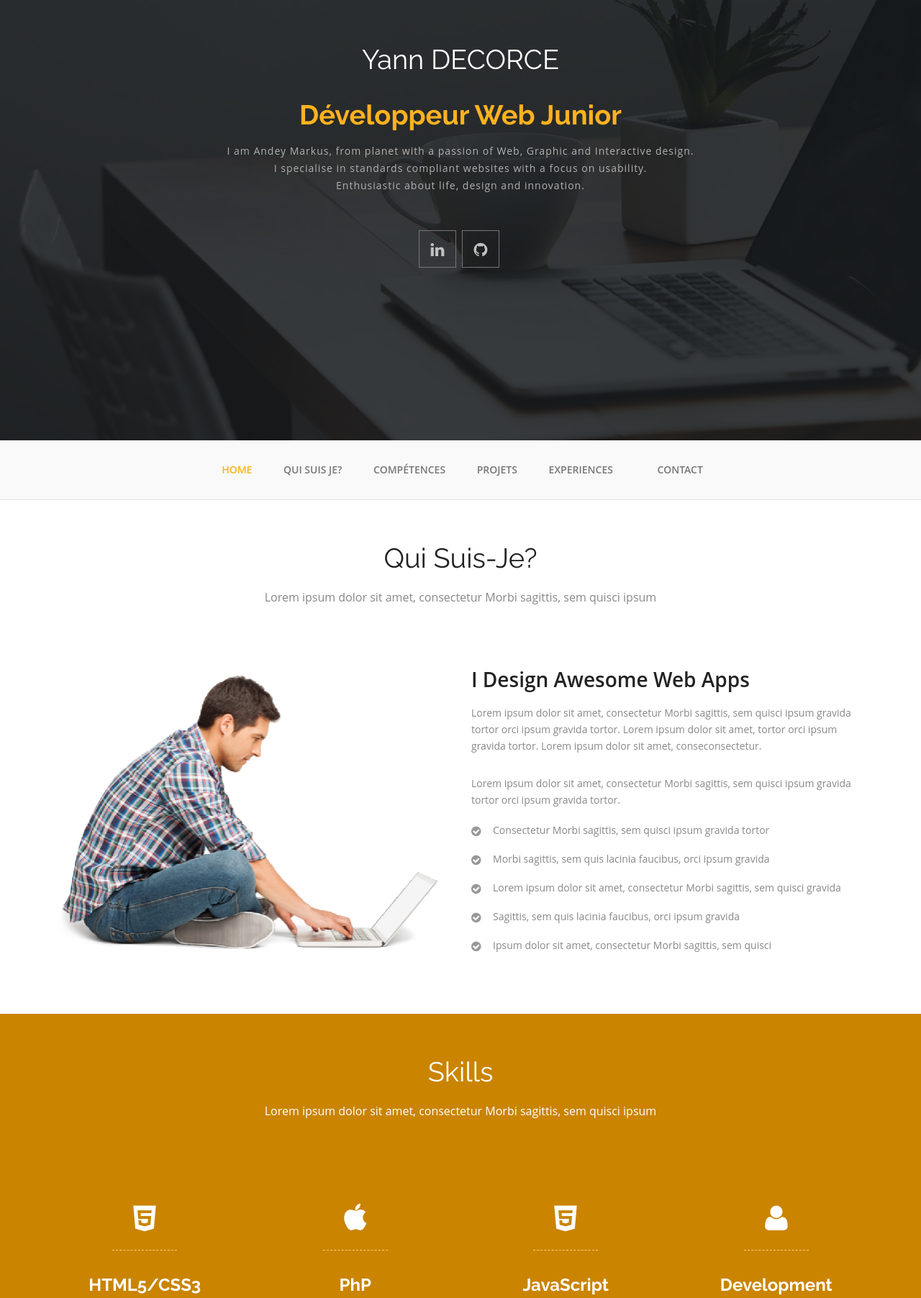
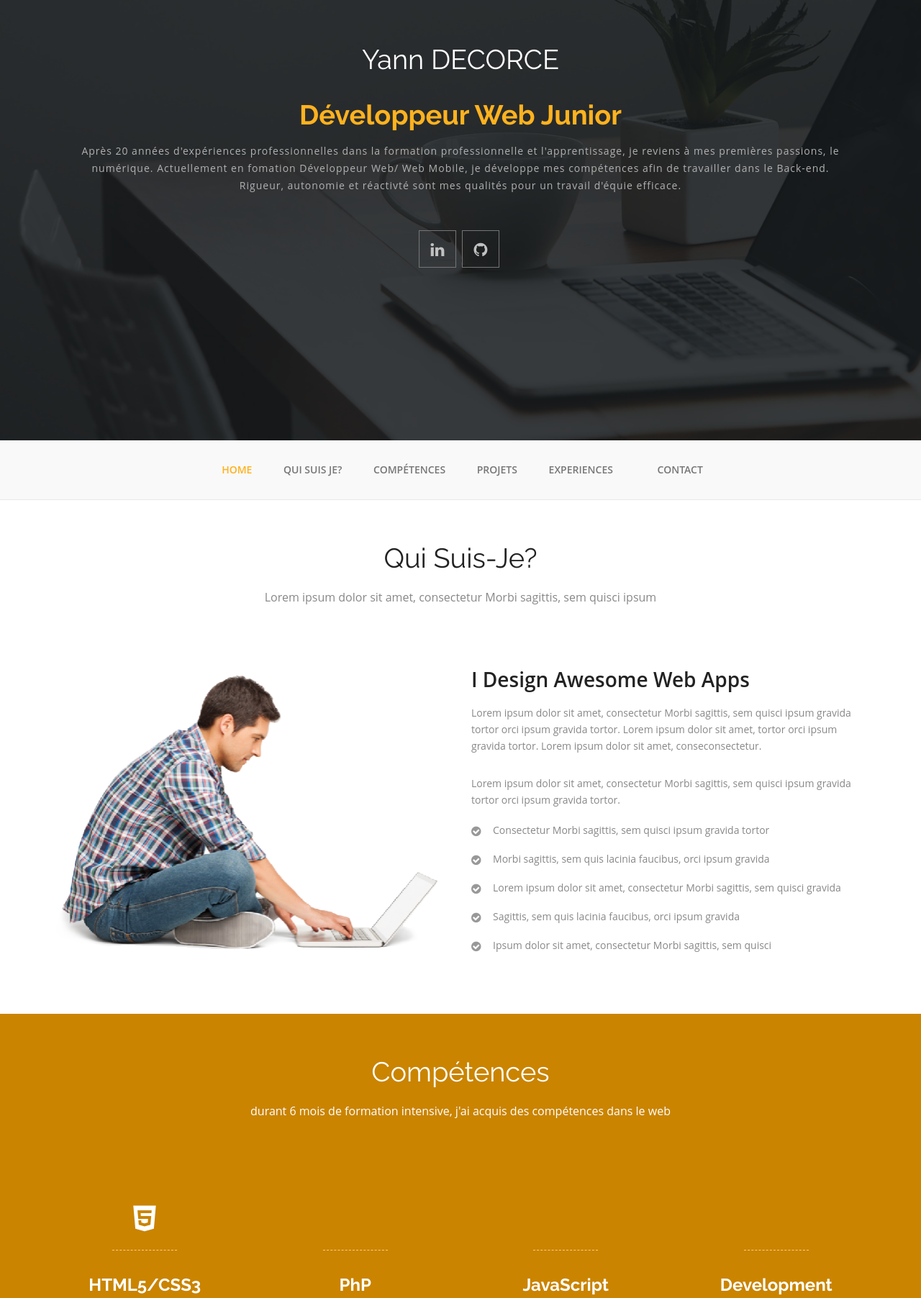
Before and after one commit to YDECORCE/portfolio, a PHP site: page / in a window 1280 px wide. Shown: the part 138-1942 px from the top of the page at 72% size. Run offline with PHP 8.4, Linux system fonts and the light colour scheme.

Commit message:
modif du 27102020

```diff
--- a/contact/contact_me.php
+++ b/contact/contact_me.php
@@ -14,7 +14,7 @@
 $message = $_POST['message'];
 
 // create email body and send it
-$to = 'yann.decorce@codeur.online'; // ----->>> put your email to receive mails
+$to = 'yann.decorce@sfr.fr'; // ----->>> put your email to receive mails
 $email_subject = "Contact form submitted by:  $name";
 $email_body = "You have received a new message. \n\n".
 				  " Here are the details:\n \nName: $name \n ".
--- a/index.html
+++ b/index.html
@@ -32,24 +32,25 @@
 
               <div class="top_left_cont intro zoomIn wow animated">
                 <h2>Yann DECORCE<br> <strong>Développeur Web Junior</strong></h2>
-                <p>
-                  I am Andey Markus, from planet with a passion of Web, Graphic and Interactive design. <br />
-                  I specialise in standards compliant websites with a focus on usability. <br />
-                  Enthusiastic about life, design and innovation. </p>
+                <p>Après 20 années d'expériences professionnelles dans la formation professionnelle et l'apprentissage,
+                  je reviens à mes premières passions, le numérique. Actuellement en fomation Développeur Web/ Web
+                  Mobile, je développe mes compétences afin de travailler dans le Back-end. <br>
+                  Rigueur, autonomie et réactivté sont mes qualités pour un travail d'équie efficace.</p>
                 <div class="underline"></div>
                 <ul class="social_links">
                   <li class="linkedin animated bounceIn wow delay-04s animated"
-                    style="visibility: visible; animation-name: bounceIn;"><a href="http://www.linkedin.com/in/yann-decorce-a970391b0" target="blanck"><i
+                    style="visibility: visible; animation-name: bounceIn;"><a
+                      href="http://www.linkedin.com/in/yann-decorce-a970391b0" target="blanck"><i
                         class="fa fa-linkedin"></i></a></li>
-                <!--  <li class="facebook animated bounceIn wow delay-03s animated"
+                  <!--  <li class="facebook animated bounceIn wow delay-03s animated"
                     style="visibility: visible; animation-name: bounceIn;"><a href="javascript:void(0)"><i
                         class="fa fa-facebook"></i></a></li>
                   <li class="gplus animated bounceIn wow delay-05s animated"
                     style="visibility: visible; animation-name: bounceIn;"><a href="javascript:void(0)"><i
                         class="fa fa-google-plus"></i></a></li>-->
                   <li class="gplus animated bounceIn wow delay-05s animated"
-                    style="visibility: visible; animation-name: bounceIn;"><a href="http://www.github.com/YDECORCE" target="blanck"><i
-                        class="fa fa-github"></i></a></li>
+                    style="visibility: visible; animation-name: bounceIn;"><a href="http://www.github.com/YDECORCE"
+                      target="blanck"><i class="fa fa-github"></i></a></li>
                 </ul>
               </div>
             </div>
@@ -135,8 +136,9 @@
   <!--Service-->
   <section id="service">
     <div class="container">
-      <h2>Skills</h2>
-      <h6>Lorem ipsum dolor sit amet, consectetur Morbi sagittis, sem quisci ipsum</h6>
+
+      <h2>Compétences</h2>
+      <h6>durant 6 mois de formation intensive, j'ai acquis des compétences dans le web</h6>
       <div class="service_wrapper">
         <div class="row">
           <div class="col-md-3">
@@ -144,21 +146,19 @@
             <div class="service_block">
 
               <h3 class="animated fadeInUp wow">HTML5/CSS3</h3>
-              <p class="animated fadeInDown wow">Lorem Ipsum is simply dummy text of the printing and typesetting
-                industry. </p>
+              <p class="animated fadeInDown wow">Réalisation de site statiques en HTML avec ou sans l'utilisation du Framework Bootstrap. </p>
             </div>
           </div>
           <div class="col-md-3">
-            <div class="service_icon icon2  delay-03s animated wow zoomIn"> <span><i class="fa fa-apple"></i></span>
+            <div class="service_icon icon2  delay-03s animated wow zoomIn"> <span><i class="fa fa-php"></i></span>
             </div>
             <div class="service_block">
               <h3 class="animated fadeInUp wow">PhP</h3>
-              <p class="animated fadeInDown wow">Lorem Ipsum is simply dummy text of the printing and typesetting
-                industry. </p>
+              <p class="animated fadeInDown wow">Développement de sites dynamiques en PhP réalisation du backend de plusieurs projets </p>
             </div>
           </div>
           <div class="col-md-3">
-            <div class="service_icon icon3  delay-03s animated wow zoomIn"> <span><i class="fa fa-html5"></i></span>
+            <div class="service_icon icon3  delay-03s animated wow zoomIn"> <span><i class="fa fa-js-square"></i></span>
             </div>
             <div class="service_block">
 
@@ -168,7 +168,7 @@
             </div>
           </div>
           <div class="col-md-3">
-            <div class="service_icon icon3  delay-03s animated wow zoomIn"> <span><i class="fa fa-user"></i></span>
+            <div class="service_icon icon3  delay-03s animated wow zoomIn"> <span><i class="fa fa-symfony"></i></span>
             </div>
             <div class="service_block">
 
@@ -469,12 +469,13 @@
 
             <ul class="social_links">
               <li class="linkedin animated bounceIn wow delay-04s animated"
-                    style="visibility: visible; animation-name: bounceIn;"><a href="http://www.linkedin.com/in/yann-decorce-a970391b0" target="blanck"><i
-                        class="fa fa-linkedin"></i></a></li>
-                <li class="gplus animated bounceIn wow delay-05s animated"
-                    style="visibility: visible; animation-name: bounceIn;"><a href="http://www.github.com/YDECORCE" target="blanck"><i
-                        class="fa fa-github"></i></a></li>
-                     </ul>
+                style="visibility: visible; animation-name: bounceIn;"><a
+                  href="http://www.linkedin.com/in/yann-decorce-a970391b0" target="blanck"><i
+                    class="fa fa-linkedin"></i></a></li>
+              <li class="gplus animated bounceIn wow delay-05s animated"
+                style="visibility: visible; animation-name: bounceIn;"><a href="http://www.github.com/YDECORCE"
+                  target="blanck"><i class="fa fa-github"></i></a></li>
+            </ul>
           </div>
           <div class="col-lg-8 wow fadeInLeft delay-06s">
             <!--NOTE: Update your email Id in "contact_me.php" file in order to receive emails from your contact form-->
```
